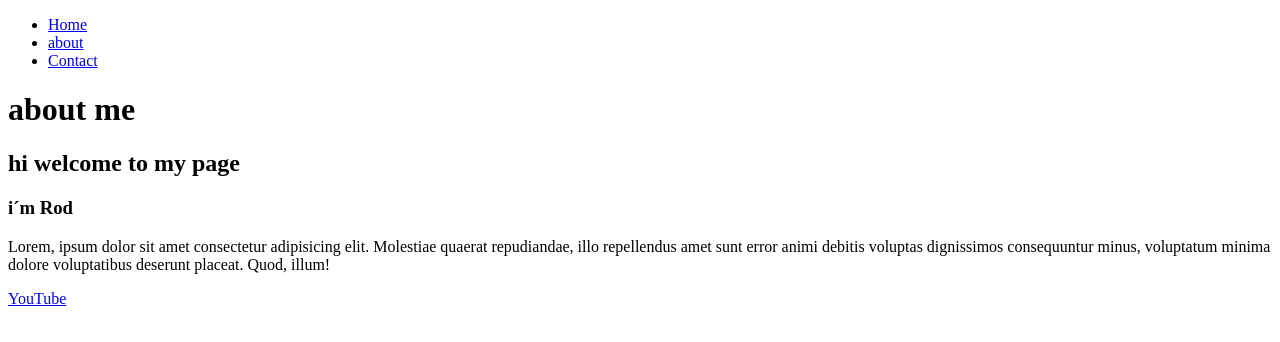
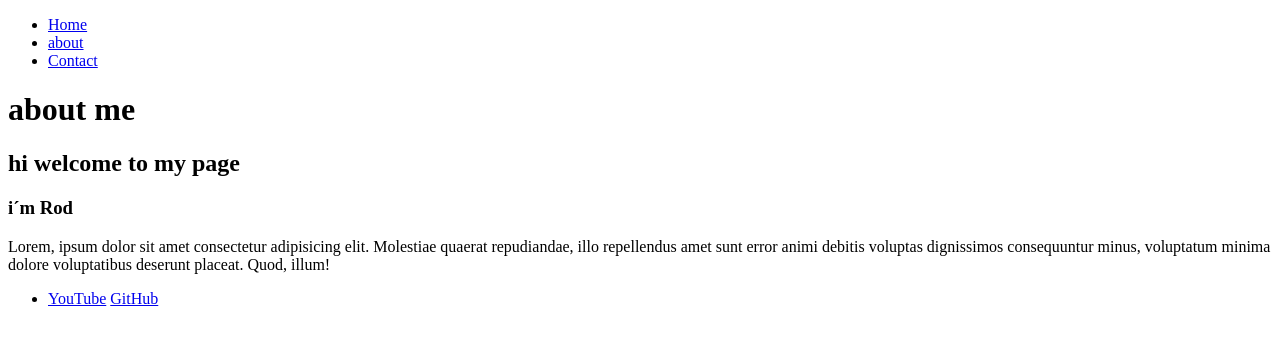
Before and after one commit to jesus7294/GIT-AzulSchool, a plain HTML site: page index.html in a window 1280 px wide. Drawn offline with Linux system fonts and the light colour scheme.

Commit message:
Modified footer html

```diff
--- a/index.html
+++ b/index.html
@@ -23,6 +23,13 @@
   <h3>i´m <span>Rod</span></h3>
   <p>Lorem, ipsum dolor sit amet consectetur adipisicing elit. Molestiae quaerat repudiandae, illo repellendus amet sunt error animi debitis voluptas dignissimos consequuntur minus, voluptatum minima dolore voluptatibus deserunt placeat. Quod, illum!</p>
 </main>
-   <footer><a href="https://www.youtube.com/watch?v=RSyUWjftHrs&ab_channel=EnriqueIglesiasVEVO">YouTube</a> </footer>
+   <footer>
+       <ul>
+           <li>
+                      <a href="https://www.youtube.com/watch?v=RSyUWjftHrs&ab_channel=EnriqueIglesiasVEVO">YouTube</a>
+                      <a href="https://github.com/jesus7294">GitHub</a>
+           </li>
+   </ul>
+ </footer>
 </body>
 </html>
```
